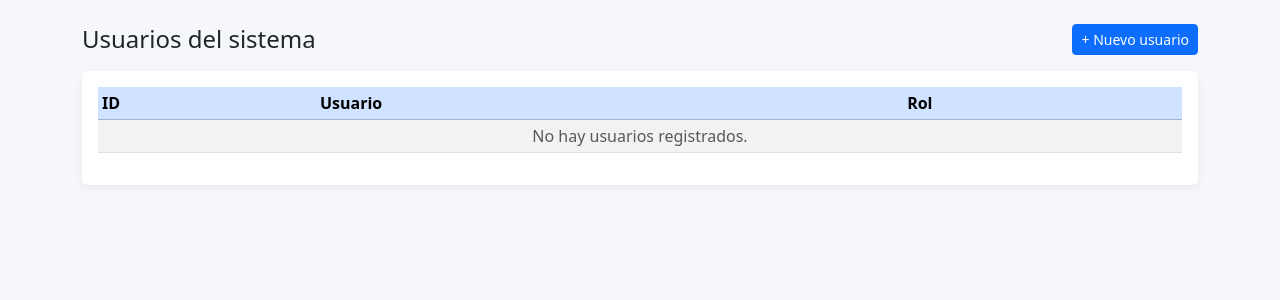
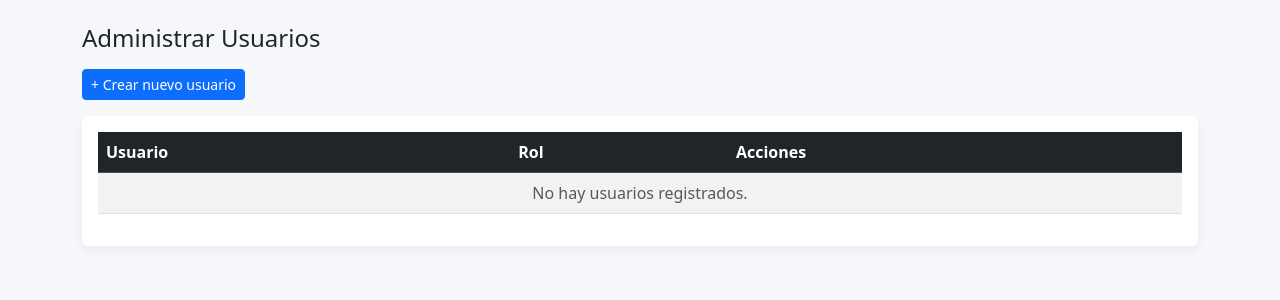
Before and after one commit to Jorleonzu86/creditos-app, a Flask app: template templates/usuarios_list.html in a window 1280 px wide. Shown: the part 56-356 px from the top of the page. Run offline with Flask 3, Linux system fonts and the light colour scheme; the template is opened without the code that fills it, so the values that code supplies are empty; some libraries are stand-ins or nearby versions.

Commit message:
Update usuarios_list.html

```diff
--- a/templates/usuarios_list.html
+++ b/templates/usuarios_list.html
@@ -1,51 +1,57 @@
 {% extends "base.html" %}
 
-{% block title %}Usuarios - Crédito-App{% endblock %}
+{% block title %}Usuarios - Administración{% endblock %}
 
 {% block content %}
-<div class="d-flex justify-content-between align-items-center mb-3">
-    <h4 class="mb-0">Usuarios del sistema</h4>
-    <a href="{{ url_for('nuevo_usuario') }}" class="btn btn-sm btn-primary">
-        + Nuevo usuario
+<h4 class="mb-3">Administrar Usuarios</h4>
+
+<div class="mb-3">
+    <a href="{{ url_for('usuario_nuevo') }}" class="btn btn-primary btn-sm">
+        + Crear nuevo usuario
     </a>
 </div>
 
 <div class="card">
     <div class="card-body">
         <div class="table-responsive">
-            <table class="table table-sm table-striped align-middle">
-                <thead class="table-primary">
+            <table class="table table-striped align-middle">
+                <thead class="table-dark">
                     <tr>
-                        <th>ID</th>
                         <th>Usuario</th>
                         <th>Rol</th>
+                        <th>Acciones</th>
                     </tr>
                 </thead>
                 <tbody>
-                {% if usuarios %}
-                    {% for u in usuarios %}
+                    {% if usuarios %}
+                        {% for u in usuarios %}
                         <tr>
-                            <td>{{ u.id }}</td>
                             <td>{{ u.username }}</td>
+                            <td>{{ u.role }}</td>
                             <td>
-                                {% if u.role == 'admin' %}
-                                    <span class="badge bg-danger">Admin</span>
-                                {% else %}
-                                    <span class="badge bg-secondary">Usuario</span>
-                                {% endif %}
+                                <a href="{{ url_for('usuario_editar', user_id=u.id) }}"
+                                   class="btn btn-outline-secondary btn-sm">
+                                    Editar
+                                </a>
+                                <a href="{{ url_for('usuario_eliminar', user_id=u.id) }}"
+                                   class="btn btn-outline-danger btn-sm"
+                                   onclick="return confirm('¿Eliminar este usuario?');">
+                                    Eliminar
+                                </a>
                             </td>
                         </tr>
-                    {% endfor %}
-                {% else %}
+                        {% endfor %}
+                    {% else %}
                     <tr>
                         <td colspan="3" class="text-center text-muted">
                             No hay usuarios registrados.
                         </td>
                     </tr>
-                {% endif %}
+                    {% endif %}
                 </tbody>
             </table>
         </div>
     </div>
 </div>
+
 {% endblock %}
```
